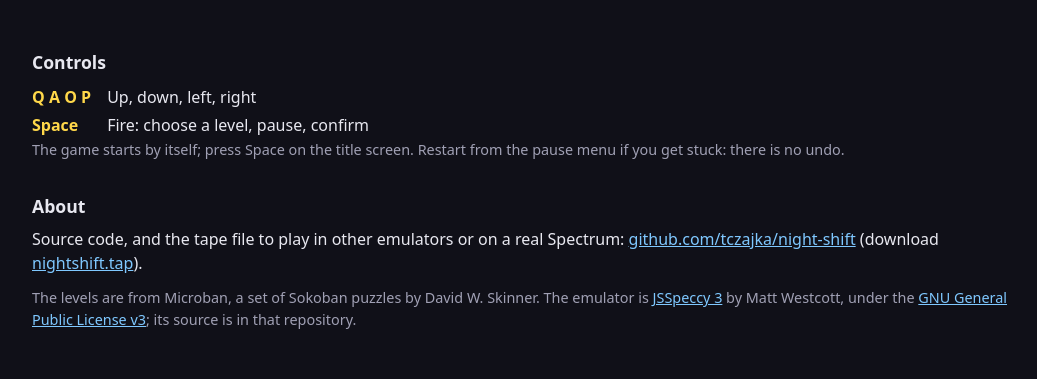
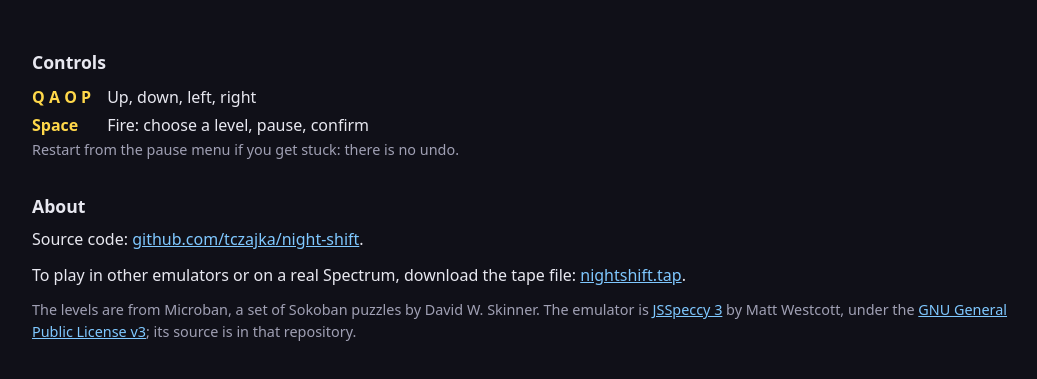
Before and after one commit to tczajka/night-shift, a plain HTML site: page web/index.html in a window 1280 px wide. Shown: the part 127-506 px from the top of the page, without its empty margins (118-1155 px from the left). Drawn offline with Linux system fonts and the light colour scheme; a script that the page names is missing.

Commit message:
Simplify the page's notes and links
Drop the sentence about the game starting by itself, and give the
source code and the tape file a paragraph each.

```diff
--- a/web/index.html
+++ b/web/index.html
@@ -87,14 +87,14 @@
     <tr><td><kbd>Space</kbd></td>
         <td>Fire: choose a level, pause, confirm</td></tr>
   </table>
-  <p class="small">The game starts by itself; press Space on the title
-    screen. Restart from the pause menu if you get stuck: there is no
-    undo.</p>
+  <p class="small">Restart from the pause menu if you get stuck: there is
+    no undo.</p>
 
   <h2>About</h2>
-  <p>Source code, and the tape file to play in other emulators or on a
-    real Spectrum: <a href="https://github.com/tczajka/night-shift">github.com/tczajka/night-shift</a>
-    (download <a href="nightshift.tap">nightshift.tap</a>).</p>
+  <p>Source code:
+    <a href="https://github.com/tczajka/night-shift">github.com/tczajka/night-shift</a>.</p>
+  <p>To play in other emulators or on a real Spectrum, download the tape
+    file: <a href="nightshift.tap">nightshift.tap</a>.</p>
   <p class="small">The levels are from Microban, a set of Sokoban
     puzzles by David W. Skinner. The emulator is
     <a href="https://github.com/gasman/jsspeccy3">JSSpeccy 3</a> by Matt
```
